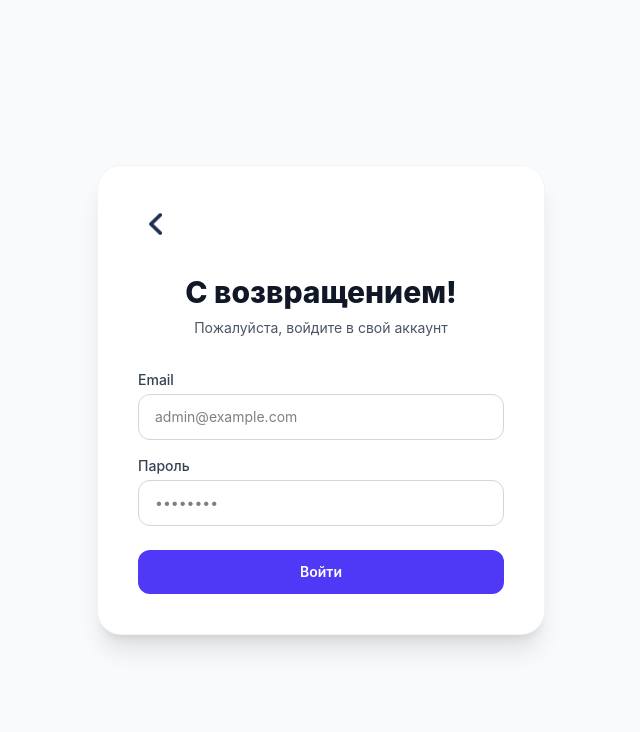
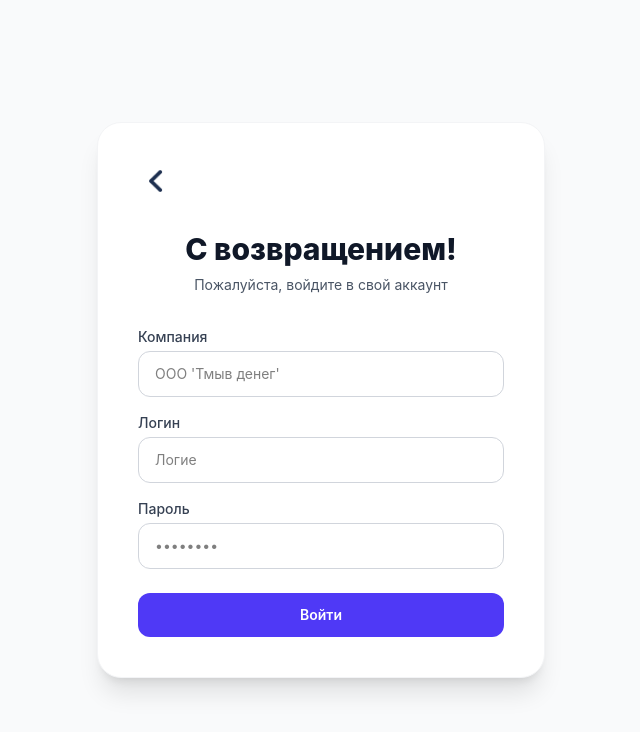
Before and after one commit to Friendly2009/SoftSkills-CRM, a React (Vite) app in the folder frontend/: page / in a window 1280 px wide. Both pictures are taken after a click on the button "Войти". Shown: the top 732 px of the page, without its empty margins (319-959 px from the left). Built offline with nearby package versions, Linux system fonts and the light colour scheme.

Commit message:
feat: not full complete first functtion in backend

```diff
--- a/frontend/src/components/authorization.tsx
+++ b/frontend/src/components/authorization.tsx
@@ -1,7 +1,23 @@
+import { useState } from "react";
+
 export const LoginForm = ({ setPage }: { setPage: (page: 'registration' | 'authorization' | "dashboard" | "index") => void }) => {
 
+  const [formData, setFormData] = useState({
+    company: '',
+    login: '',
+    password: ''
+  });
   const backbtnOnClick = () => {
     setPage('index');
+  }
+  const handleFormSubmit = async (e: React.FormEvent<HTMLFormElement>) => {
+    e.preventDefault();
+      const response = await fetch('http://localhost:5000/api/signin');
+    try{
+
+    } catch(ex){
+
+    }
   }
 
   return (
@@ -14,11 +30,15 @@ export const LoginForm = ({ setPage }: { setPage: (page: 'registration' | 'autho
           <h2 className="text-3xl font-extrabold text-gray-900">С возвращением!</h2>
           <p className="mt-2 text-sm text-gray-600">Пожалуйста, войдите в свой аккаунт</p>
         </div>
-        <form className="mt-8 space-y-6">
+        <form className="mt-8 space-y-6" onSubmit={handleFormSubmit}>
           <div className="space-y-4">
             <div>
-              <label className="block text-sm font-medium text-gray-700">Email</label>
-              <input type="email" required className="mt-1 block w-full rounded-xl border border-gray-300 px-4 py-3 focus:border-indigo-500 focus:ring-indigo-500 sm:text-sm" placeholder="admin@example.com" />
+              <label className="block text-sm font-medium text-gray-700">Компания</label>
+              <input type="text" required className="mt-1 block w-full rounded-xl border border-gray-300 px-4 py-3 focus:border-indigo-500 focus:ring-indigo-500 sm:text-sm" placeholder="OOO 'Тмыв денег'" />
+            </div>
+            <div>
+              <label className="block text-sm font-medium text-gray-700">Логин</label>
+              <input type="text" required className="mt-1 block w-full rounded-xl border border-gray-300 px-4 py-3 focus:border-indigo-500 focus:ring-indigo-500 sm:text-sm" placeholder="Логие" />
             </div>
             <div>
               <label className="block text-sm font-medium text-gray-700">Пароль</label>
```
Also changed, not shown: 2 other files (tests, documents, lock files or other folders).
